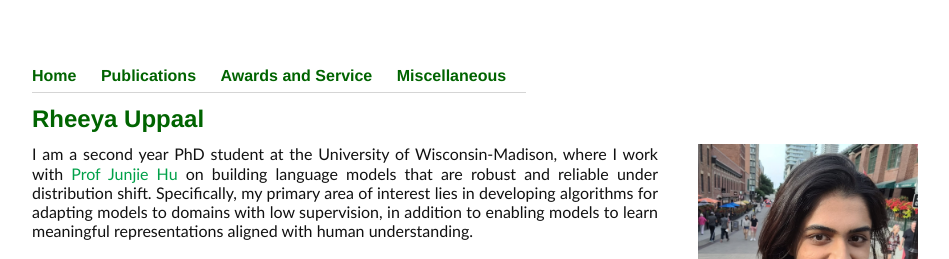
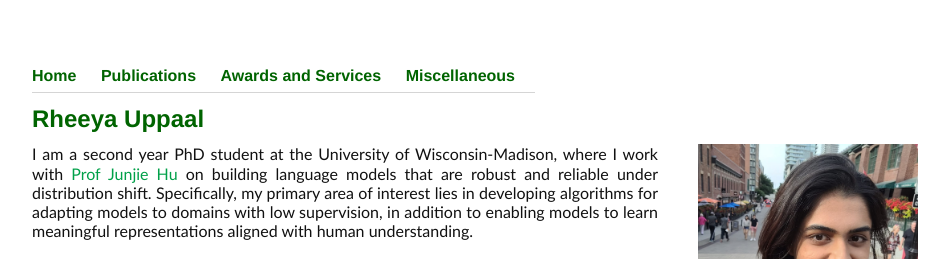
Before and after one commit to Uppaal/Uppaal.github.io, a Jekyll site: the page built from index.html, in a window 1280 px wide. Shown: the top 259 px of the page, without its empty margins (160-1109 px from the left). Built offline with Jekyll 4.4.1, drawn with Linux system fonts in a browser that asks for light colours.

Commit message:
Update default.html

```diff
--- a/_layouts/default.html
+++ b/_layouts/default.html
@@ -11,7 +11,7 @@
 	    		<ul>
 				<li><a href="/">Home</a></li>
 			   	<li><a href="/publications.html">Publications</a></li>
-				<li><a href="/awards_service.html">Awards and Service</a></li>
+				<li><a href="/awards_service.html">Awards and Services</a></li>
 	    			<li><a href="/misc.html">Miscellaneous</a></li>
 	    		</ul>
 			</nav>
```
